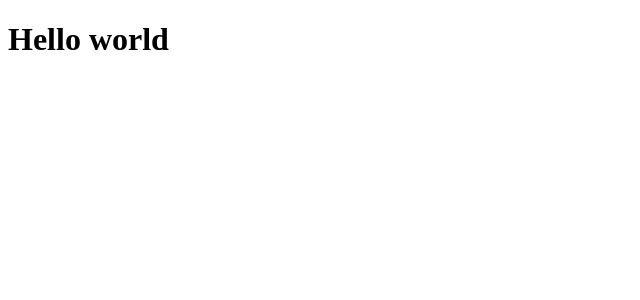
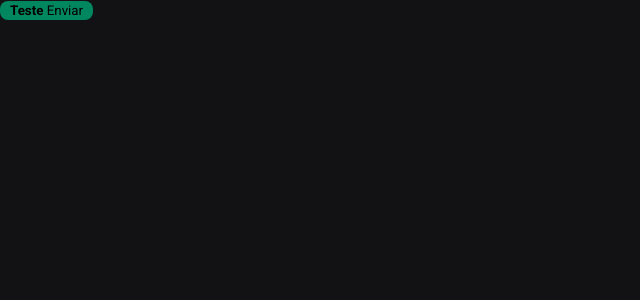
Before and after one commit to m4zeboy/ignite-shop-01, a Next.js app: page / in a window 1280 px wide. Shown: the top 300 px of the page, without its empty margins (0-640 px from the left). Built offline with nearby package versions, Linux system fonts and the light colour scheme.

Commit message:
estilos globais

```diff
--- a/package.json
+++ b/package.json
@@ -9,6 +9,7 @@
     "lint": "next lint"
   },
   "dependencies": {
+    "@stitches/react": "^1.2.8",
     "@types/node": "20.4.2",
     "@types/react": "18.2.15",
     "@types/react-dom": "18.2.7",
--- a/src/pages/_app.tsx
+++ b/src/pages/_app.tsx
@@ -1,5 +1,7 @@
+import { globalStyles } from '@/styles/global'
 import type { AppProps } from 'next/app'
 
+globalStyles();
 export default function App({ Component, pageProps }: AppProps) {
   return <Component {...pageProps} />
 }
--- a/src/pages/_document.tsx
+++ b/src/pages/_document.tsx
@@ -1,3 +1,4 @@
+import { getCssText } from '@/styles'
 import { Html, Head, Main, NextScript } from 'next/document'
 
 export default function Document() {
@@ -7,6 +8,8 @@
         <link rel="preconnect" href="https://fonts.googleapis.com"></link>
         <link rel="preconnect" href="https://fonts.gstatic.com" crossOrigin="anonymous"></link>
         <link href="https://fonts.googleapis.com/css2?family=Roboto:wght@400;700&display=swap" rel="stylesheet"></link>
+
+        <style id='stitches' dangerouslySetInnerHTML={{ __html: getCssText() }}></style>
       </Head>
       <body>
         <Main />
--- a/src/pages/index.tsx
+++ b/src/pages/index.tsx
@@ -1,3 +1,18 @@
+import { styled } from "@/styles"
+
+const Button = styled('button', {
+  backgroundColor: "$green500",
+  borderRadius: 8,
+  border: 0,
+  padding: "2px 10px",
+  span: {
+    fontWeight: 'bold'
+  },
+  "&:hover": {
+    filter: "brightness(0.8)"
+  }
+})
+
 export default function Home() {
-  return <h1>Hello world</h1>
+  return <Button><span>Teste</span>   Enviar</Button>
 }
--- /dev/null
+++ b/src/styles/global.ts
@@ -0,0 +1,17 @@
+import { globalCss } from ".";
+
+export const globalStyles = globalCss({
+  '*': {
+    margin: 0,
+    padding: 0
+  },
+  body: {
+    '-webkit-font-smoothing': 'antialiased',
+    backgroundColor: "$gray900",
+    color: "gray100"
+  },
+  'body, input, textarea, button': {
+    fontFamily: '"Roboto", sans-serif',
+    fontWeight: 400
+  }
+})
--- /dev/null
+++ b/src/styles/index.ts
@@ -0,0 +1,24 @@
+import {createStitches} from '@stitches/react'
+export const {
+  config,
+  styled,
+  globalCss,
+  keyframes,
+  getCssText,
+  theme,
+  createTheme,
+  css
+} = createStitches({
+  theme: {
+    colors: {
+      white: "#fff",
+      gray900: "#121214",
+      gray800: "202024",
+      gray300: "#c4c4cc",
+      gray100: "#e1e1e6",
+
+      green500: "#00875f",
+      green300: "#00b37e"
+    }
+  }
+})
```
Also changed, not shown: 1 other file (tests, documents, lock files or other folders).
